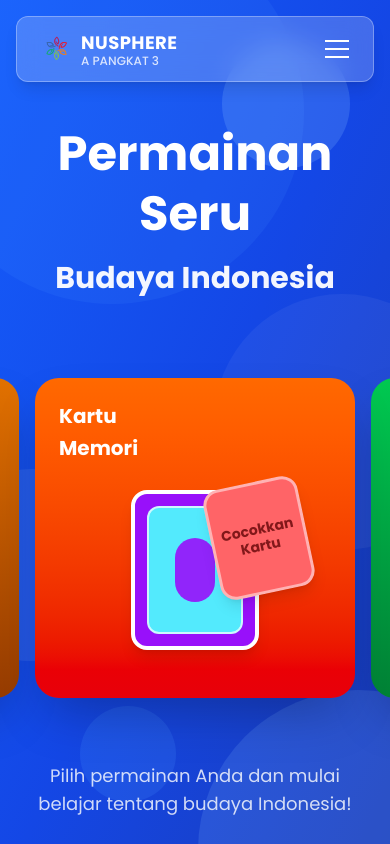
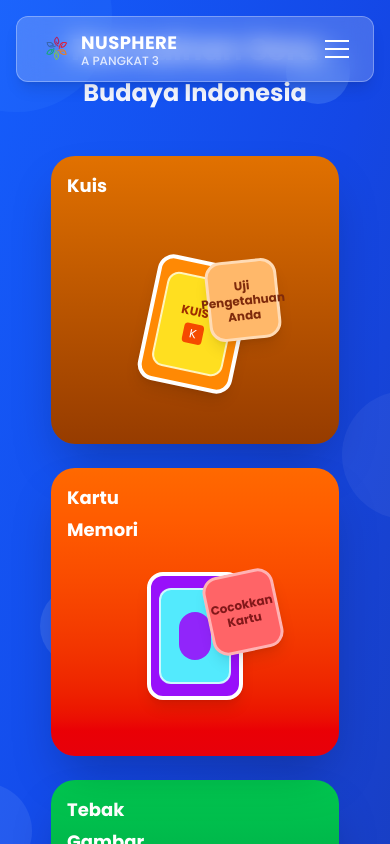
Before and after one commit to askippp/WawasanNusantara, a Next.js app: page /game in a window 390 px wide. Shown: the top 844 px of the page. Built offline with nearby package versions, Linux system fonts and the light colour scheme.

Commit message:
UpdateNavbarandGameNavbar

```diff
--- /dev/null
+++ b/src/app/game/layout.tsx
@@ -0,0 +1,19 @@
+import type { Metadata } from "next";
+
+export const metadata: Metadata = {
+  title: "Permainan Budaya Indonesia - Wawasan Nusantara",
+  description: "Main game seru tentang budaya Indonesia",
+};
+
+export default function GameLayout({
+  children,
+}: {
+  children: React.ReactNode;
+}) {
+  return (
+    <div className="game-layout">
+      {/* Tidak ada Navbar disini */}
+      {children}
+    </div>
+  );
+}
--- a/src/app/game/page.tsx
+++ b/src/app/game/page.tsx
@@ -22,46 +22,49 @@ const GamePage = () => {
     <div className="min-h-screen bg-gradient-to-br from-blue-600 via-blue-700 to-blue-800 relative overflow-hidden">
       {/* Background Decorative Elements */}
       <div className="absolute inset-0 overflow-hidden">
-        {/* Large decorative circles */}
-        <div className="absolute -top-20 -left-20 w-96 h-96 rounded-full bg-blue-400/10"></div>
-        <div className="absolute -bottom-32 -right-32 w-80 h-80 rounded-full bg-blue-300/15"></div>
-        <div className="absolute top-1/3 -right-20 w-64 h-64 rounded-full bg-white/5"></div>
-        <div className="absolute bottom-1/4 -left-16 w-48 h-48 rounded-full bg-blue-200/10"></div>
+        {/* Large decorative circles - responsive sizes */}
+        <div className="absolute -top-20 -left-20 w-48 h-48 md:w-96 md:h-96 rounded-full bg-blue-400/10"></div>
+        <div className="absolute -bottom-32 -right-32 w-40 h-40 md:w-80 md:h-80 rounded-full bg-blue-300/15"></div>
+        <div className="absolute top-1/3 -right-20 w-32 h-32 md:w-64 md:h-64 rounded-full bg-white/5"></div>
+        <div className="absolute bottom-1/4 -left-16 w-24 h-24 md:w-48 md:h-48 rounded-full bg-blue-200/10"></div>
 
-        {/* Additional circles matching the design */}
-        <div className="absolute top-10 right-10 w-32 h-32 rounded-full bg-blue-300/20"></div>
-        <div className="absolute bottom-20 left-20 w-24 h-24 rounded-full bg-blue-400/15"></div>
-        <div className="absolute top-1/2 left-10 w-40 h-40 rounded-full bg-white/10"></div>
+        {/* Additional circles */}
+        <div className="absolute top-10 right-10 w-16 h-16 md:w-32 md:h-32 rounded-full bg-blue-300/20"></div>
+        <div className="absolute bottom-20 left-20 w-12 h-12 md:w-24 md:h-24 rounded-full bg-blue-400/15"></div>
+        <div className="absolute top-1/2 left-10 w-20 h-20 md:w-40 md:h-40 rounded-full bg-white/10"></div>
       </div>
 
       {/* Main Content */}
-      <div className="relative z-10 px-6 py-16">
+      <div className="relative z-10 px-4 sm:px-6 py-8 sm:py-16">
         <div className="max-w-7xl mx-auto text-center">
           {/* Title */}
-          <div className="mb-20">
-            <h1 className="text-5xl md:text-7xl font-bold text-white mb-4 leading-tight">
-              <br />
+          <div className="mb-12 sm:mb-20">
+            <h1 className="text-3xl sm:text-5xl md:text-7xl font-bold text-white mb-2 sm:mb-4 leading-tight">
               Permainan Seru
             </h1>
-            <h2 className="text-3xl md:text-5xl font-bold text-white/95 leading-tight">
+            <h2 className="text-2xl sm:text-3xl md:text-5xl font-bold text-white/95 leading-tight">
               Budaya Indonesia
             </h2>
           </div>
 
           {/* Game Cards Container */}
           <div className="relative max-w-6xl mx-auto">
-            {/* Cards arranged horizontally */}
-            <div className="relative flex items-center justify-center space-x-4">
-              {/* Quiz Card - Left */}
+            {/* Cards arranged - responsive layout */}
+            <div className="relative flex flex-col lg:flex-row items-center justify-center gap-6 lg:gap-4">
+              {/* Quiz Card */}
               <div
-                className="relative z-10"
+                className="relative z-10 w-full max-w-xs lg:max-w-none"
                 onMouseEnter={() => setHoveredIndex(1)}
                 onMouseLeave={() => setHoveredIndex(null)}
                 onClick={() => handleCardClick(1)}
               >
                 <div
                   className={`
-                  ${selectedCard === 1 ? "w-96 h-96" : "w-80 h-80"} rounded-3xl
+                  ${
+                    selectedCard === 1
+                      ? "w-80 h-80 sm:w-96 sm:h-96"
+                      : "w-72 h-72 sm:w-80 sm:h-80"
+                  } mx-auto rounded-3xl
                   ${
                     selectedCard === 1
                       ? "bg-gradient-to-b from-amber-500 to-amber-700"
@@ -77,18 +80,18 @@ const GamePage = () => {
                 `}
                 >
                   {/* Quiz Card Content */}
-                  <div className="p-6 h-full flex flex-col relative z-10">
+                  <div className="p-4 sm:p-6 h-full flex flex-col relative z-10">
                     <div className="flex-1 flex flex-col justify-between">
                       <div>
-                        <h3 className="text-xl font-bold text-white text-left mb-4">
+                        <h3 className="text-lg sm:text-xl font-bold text-white text-left mb-4">
                           Kuis
                         </h3>
 
-                        {/* Play button - shows when card is selected */}
+                        {/* Play button */}
                         {selectedCard === 1 && (
-                          <div className="absolute top-6 right-6">
+                          <div className="absolute top-4 sm:top-6 right-4 sm:right-6">
                             <button
-                              className="bg-white text-amber-600 px-6 py-2 rounded-full font-bold text-sm hover:bg-white/90 transition-all duration-200"
+                              className="bg-white text-amber-600 px-4 sm:px-6 py-2 rounded-full font-bold text-xs sm:text-sm hover:bg-white/90 transition-all duration-200"
                               onClick={(e) => handlePlayClick("/game/quiz", e)}
                             >
                               Main
@@ -100,19 +103,16 @@ const GamePage = () => {
                   </div>
 
                   {/* Quiz Icon Card */}
-                  <div className="absolute bottom-4 right-4 left-4 top-20 transition-all duration-500">
+                  <div className="absolute bottom-4 right-4 left-4 top-16 sm:top-20 transition-all duration-500">
                     <div className="relative h-full flex items-center justify-center">
-                      {/* Sparkle decoration */}
-                      <div className="absolute top-4 left-4 text-white text-3xl"></div>
-
-                      {/* Quiz card - larger */}
-                      <div className="w-32 h-40 bg-orange-400 rounded-2xl shadow-lg transform rotate-12 flex items-center justify-center border-4 border-white relative">
-                        <div className="w-24 h-32 bg-yellow-300 rounded-xl border-2 border-white/70 flex items-center justify-center">
+                      {/* Quiz card - responsive sizes */}
+                      <div className="w-24 h-32 sm:w-32 sm:h-40 bg-orange-400 rounded-2xl shadow-lg transform rotate-12 flex items-center justify-center border-4 border-white relative">
+                        <div className="w-18 h-24 sm:w-24 sm:h-32 bg-yellow-300 rounded-xl border-2 border-white/70 flex items-center justify-center">
                           <div className="text-center">
                             <div className="text-orange-800 font-bold text-xs mb-1">
                               KUIS!
                             </div>
-                            <div className="w-6 h-6 bg-orange-600 rounded mx-auto flex items-center justify-center">
+                            <div className="w-5 h-5 sm:w-6 sm:h-6 bg-orange-600 rounded mx-auto flex items-center justify-center">
                               <span className="text-white text-xs">K</span>
                             </div>
                           </div>
@@ -120,8 +120,8 @@ const GamePage = () => {
                       </div>
 
                       {/* Small "Knowledge" card */}
-                      <div className="w-24 h-28 bg-orange-300 rounded-2xl shadow-lg transform -rotate-6 translate-x-16 -translate-y-8 absolute flex items-center justify-center border-3 border-white/50">
-                        <div className="text-sm font-bold text-orange-900 text-center leading-tight">
+                      <div className="w-18 h-20 sm:w-24 sm:h-28 bg-orange-300 rounded-2xl shadow-lg transform -rotate-6 translate-x-12 sm:translate-x-16 -translate-y-6 sm:-translate-y-8 absolute flex items-center justify-center border-3 border-white/50">
+                        <div className="text-xs sm:text-sm font-bold text-orange-900 text-center leading-tight">
                           <div>Uji</div>
                           <div>Pengetahuan</div>
                           <div>Anda</div>
@@ -134,14 +134,18 @@ const GamePage = () => {
 
               {/* Card Memory - Center */}
               <div
-                className="relative z-20"
+                className="relative z-20 w-full max-w-xs lg:max-w-none"
                 onMouseEnter={() => setHoveredIndex(2)}
                 onMouseLeave={() => setHoveredIndex(null)}
                 onClick={() => handleCardClick(2)}
               >
                 <div
                   className={`
-                  ${selectedCard === 2 ? "w-96 h-96" : "w-80 h-80"} rounded-3xl
+                  ${
+                    selectedCard === 2
+                      ? "w-80 h-80 sm:w-96 sm:h-96"
+                      : "w-72 h-72 sm:w-80 sm:h-80"
+                  } mx-auto rounded-3xl
                   ${
                     selectedCard === 2
                       ? "bg-gradient-to-b from-orange-400 to-red-500"
@@ -157,21 +161,21 @@ const GamePage = () => {
                 `}
                 >
                   {/* Card Memory Content */}
-                  <div className="p-6 h-full flex flex-col relative z-10">
+                  <div className="p-4 sm:p-6 h-full flex flex-col relative z-10">
                     <div className="flex-1 flex flex-col justify-between">
                       <div>
-                        <h3 className="text-xl font-bold text-white text-left mb-1">
+                        <h3 className="text-lg sm:text-xl font-bold text-white text-left mb-1">
                           Kartu
                         </h3>
-                        <h3 className="text-xl font-bold text-white text-left mb-4">
+                        <h3 className="text-lg sm:text-xl font-bold text-white text-left mb-4">
                           Memori
                         </h3>
 
-                        {/* Play button - shows when card is selected */}
+                        {/* Play button */}
                         {selectedCard === 2 && (
-                          <div className="absolute top-6 right-6">
+                          <div className="absolute top-4 sm:top-6 right-4 sm:right-6">
                             <button
-                              className="bg-white text-orange-600 px-6 py-2 rounded-full font-bold text-sm hover:bg-white/90 transition-all duration-200"
+                              className="bg-white text-orange-600 px-4 sm:px-6 py-2 rounded-full font-bold text-xs sm:text-sm hover:bg-white/90 transition-all duration-200"
                               onClick={(e) =>
                                 handlePlayClick("/game/memory", e)
                               }
@@ -184,22 +188,19 @@ const GamePage = () => {
                     </div>
                   </div>
 
-                  {/* Memory Cards Stack - repositioned and made larger */}
-                  <div className="absolute bottom-4 right-4 left-4 top-20 transition-all duration-500">
+                  {/* Memory Cards Stack */}
+                  <div className="absolute bottom-4 right-4 left-4 top-16 sm:top-20 transition-all duration-500">
                     <div className="relative h-full flex items-center justify-center">
-                      {/* Sparkle decoration */}
-                      <div className="absolute top-4 left-4 text-white text-3xl"></div>
-
-                      {/* Main memory card - larger */}
-                      <div className="w-32 h-40 bg-purple-600 rounded-2xl shadow-lg transform rotate-0 flex items-center justify-center border-4 border-white relative">
-                        <div className="w-24 h-32 bg-cyan-300 rounded-xl border-2 border-white/70 flex items-center justify-center">
-                          <div className="w-10 h-16 bg-purple-600 rounded-full opacity-90"></div>
+                      {/* Main memory card */}
+                      <div className="w-24 h-32 sm:w-32 sm:h-40 bg-purple-600 rounded-2xl shadow-lg transform rotate-0 flex items-center justify-center border-4 border-white relative">
+                        <div className="w-18 h-24 sm:w-24 sm:h-32 bg-cyan-300 rounded-xl border-2 border-white/70 flex items-center justify-center">
+                          <div className="w-8 h-12 sm:w-10 sm:h-16 bg-purple-600 rounded-full opacity-90"></div>
                         </div>
                       </div>
 
                       {/* Small stacked cards */}
-                      <div className="w-24 h-28 bg-red-400 rounded-2xl shadow-lg transform -rotate-12 translate-x-16 -translate-y-8 absolute flex items-center justify-center border-3 border-white/50">
-                        <div className="text-sm font-bold text-red-900 text-center leading-tight">
+                      <div className="w-18 h-20 sm:w-24 sm:h-28 bg-red-400 rounded-2xl shadow-lg transform -rotate-12 translate-x-12 sm:translate-x-16 -translate-y-6 sm:-translate-y-8 absolute flex items-center justify-center border-3 border-white/50">
+                        <div className="text-xs sm:text-sm font-bold text-red-900 text-center leading-tight">
                           <div>Cocokkan</div>
                           <div>Kartu</div>
                         </div>
@@ -211,14 +212,18 @@ const GamePage = () => {
 
               {/* Guess the Picture - Right */}
               <div
-                className="relative z-10"
+                className="relative z-10 w-full max-w-xs lg:max-w-none"
                 onMouseEnter={() => setHoveredIndex(3)}
                 onMouseLeave={() => setHoveredIndex(null)}
                 onClick={() => handleCardClick(3)}
               >
                 <div
                   className={`
-                  ${selectedCard === 3 ? "w-96 h-96" : "w-80 h-80"} rounded-3xl
+                  ${
+                    selectedCard === 3
+                      ? "w-80 h-80 sm:w-96 sm:h-96"
+                      : "w-72 h-72 sm:w-80 sm:h-80"
+                  } mx-auto rounded-3xl
                   ${
                     selectedCard === 3
                       ? "bg-gradient-to-b from-green-400 to-green-600"
@@ -234,21 +239,21 @@ const GamePage = () => {
                 `}
                 >
                   {/* Guess Card Content */}
-                  <div className="p-6 h-full flex flex-col relative z-10">
+                  <div className="p-4 sm:p-6 h-full flex flex-col relative z-10">
                     <div className="flex-1 flex flex-col justify-between">
                       <div>
-                        <h3 className="text-xl font-bold text-white text-left mb-1">
+                        <h3 className="text-lg sm:text-xl font-bold text-white text-left mb-1">
                           Tebak
                         </h3>
-                        <h3 className="text-xl font-bold text-white text-left mb-4">
+                        <h3 className="text-lg sm:text-xl font-bold text-white text-left mb-4">
                           Gambar
                         </h3>
 
-                        {/* Play button - shows when card is selected */}
+                        {/* Play button */}
                         {selectedCard === 3 && (
-                          <div className="absolute top-6 right-6">
+                          <div className="absolute top-4 sm:top-6 right-4 sm:right-6">
                             <button
-                              className="bg-white text-[#FF9B00] px-6 py-2 rounded-full font-bold text-sm hover:bg-white/90 transition-all duration-200"
+                              className="bg-white text-[#FF9B00] px-4 sm:px-6 py-2 rounded-full font-bold text-xs sm:text-sm hover:bg-white/90 transition-all duration-200"
                               onClick={(e) => handlePlayClick("/game/guess", e)}
                             >
                               Main
@@ -259,24 +264,21 @@ const GamePage = () => {
                     </div>
                   </div>
 
-                  {/* Guess Cards - Made larger and repositioned */}
-                  <div className="absolute bottom-4 right-4 left-4 top-20 transition-all duration-500">
+                  {/* Guess Cards */}
+                  <div className="absolute bottom-4 right-4 left-4 top-16 sm:top-20 transition-all duration-500">
                     <div className="relative h-full flex items-center justify-center">
-                      {/* Sparkle decoration */}
-                      <div className="absolute top-4 left-4 text-white text-3xl"></div>
-
-                      {/* Question mark card - larger */}
-                      <div className="w-32 h-40 bg-green-400 rounded-2xl shadow-lg transform rotate-12 flex items-center justify-center border-4 border-white relative">
-                        <div className="w-24 h-32 bg-yellow-300 rounded-xl border-2 border-white/70 flex items-center justify-center">
-                          <span className="text-green-800 text-4xl font-bold">
+                      {/* Question mark card */}
+                      <div className="w-24 h-32 sm:w-32 sm:h-40 bg-green-400 rounded-2xl shadow-lg transform rotate-12 flex items-center justify-center border-4 border-white relative">
+                        <div className="w-18 h-24 sm:w-24 sm:h-32 bg-yellow-300 rounded-xl border-2 border-white/70 flex items-center justify-center">
+                          <span className="text-green-800 text-2xl sm:text-4xl font-bold">
                             ?
                           </span>
                         </div>
                       </div>
 
-                      {/* Small "Guess What" card - repositioned */}
-                      <div className="w-24 h-28 bg-green-300 rounded-2xl shadow-lg transform -rotate-6 translate-x-16 -translate-y-8 absolute flex items-center justify-center border-3 border-white/50">
-                        <div className="text-sm font-bold text-green-900 text-center leading-tight">
+                      {/* Small "Guess What" card */}
+                      <div className="w-18 h-20 sm:w-24 sm:h-28 bg-green-300 rounded-2xl shadow-lg transform -rotate-6 translate-x-12 sm:translate-x-16 -translate-y-6 sm:-translate-y-8 absolute flex items-center justify-center border-3 border-white/50">
+                        <div className="text-xs sm:text-sm font-bold text-green-900 text-center leading-tight">
                           <div>Tebak</div>
                           <div>Apa</div>
                         </div>
@@ -289,8 +291,8 @@ const GamePage = () => {
           </div>
 
           {/* Bottom Text */}
-          <div className="mt-16">
-            <p className="text-white/80 text-lg">
+          <div className="mt-8 sm:mt-16">
+            <p className="text-white/80 text-sm sm:text-lg px-4">
               Pilih permainan Anda dan mulai belajar tentang budaya Indonesia!
             </p>
           </div>
```
Also changed, not shown: src/app/game/guess/page.tsx (+72 -2 lines), src/app/layout.tsx (+9 -6 lines), src/components/Footer.tsx (+7 -0 lines).
